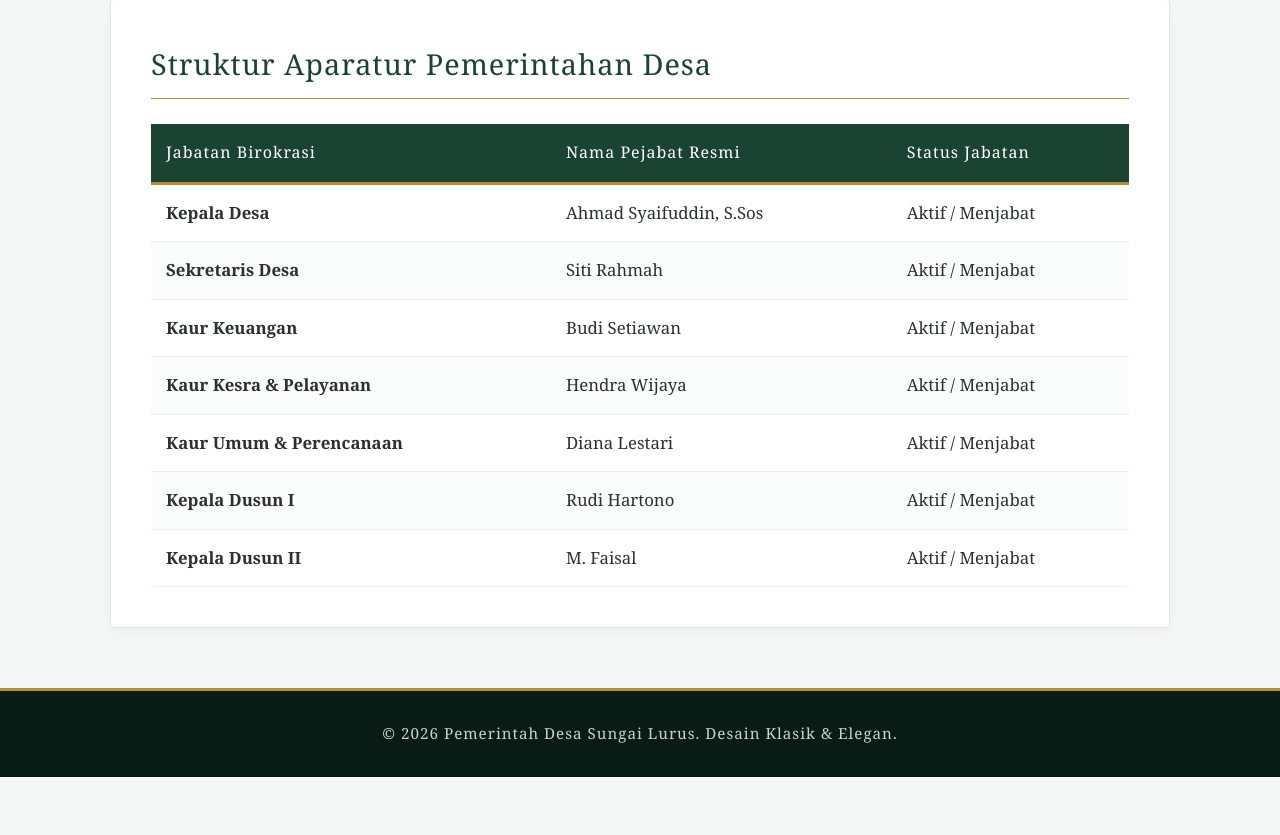
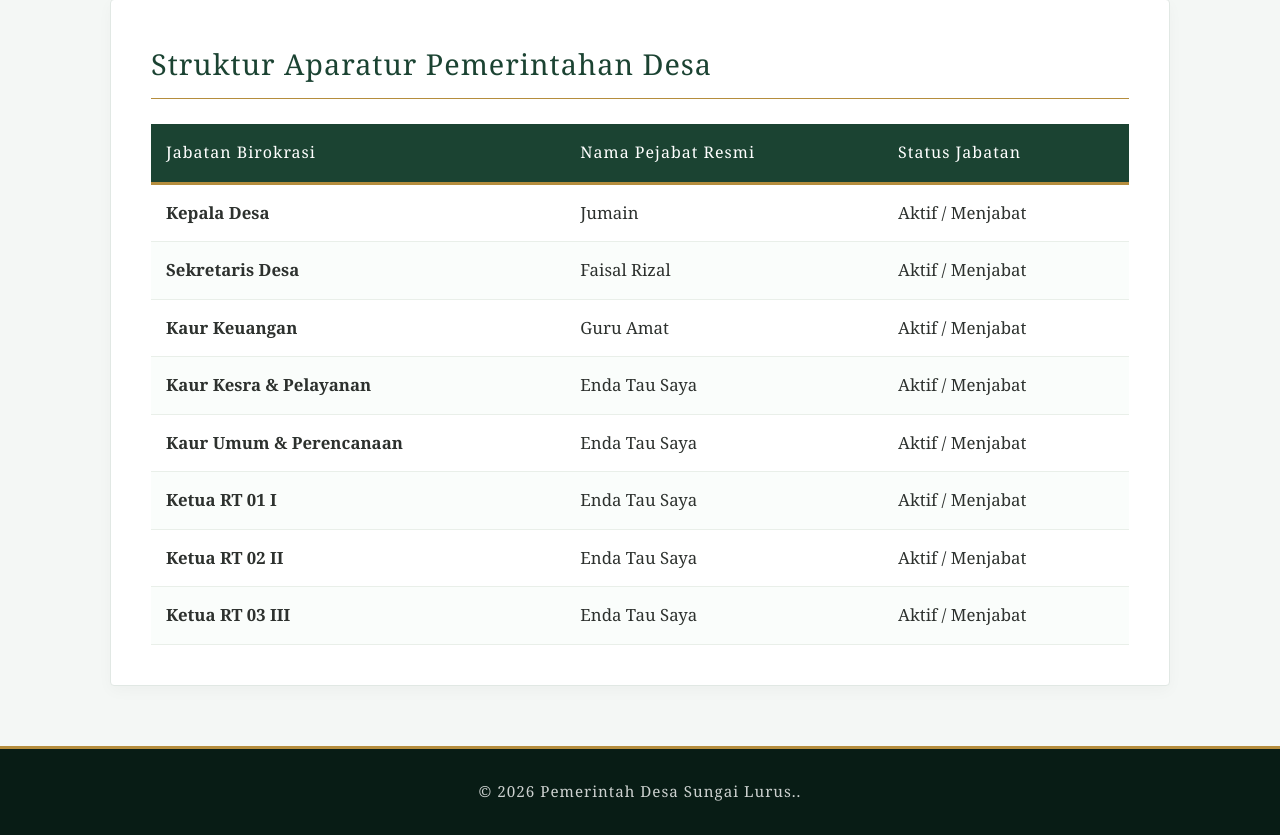
Before and after one commit to sungailurusdesa-coder/Website-Desa-Sungai-Lurus, a plain HTML site: page index.html in a window 1280 px wide. Shown: the part 1242-2077 px from the top of the page. Before the commit the page ends 2019 px from the top, so only its background shows below. Drawn offline with Linux system fonts and the light colour scheme.

Commit message:
Update index.html

```diff
--- a/index.html
+++ b/index.html
@@ -271,37 +271,42 @@
                 <tbody>
                     <tr>
                         <td><strong>Kepala Desa</strong></td>
-                        <td>Ahmad Syaifuddin, S.Sos</td>
+                        <td>Jumain</td>
                         <td>Aktif / Menjabat</td>
                     </tr>
                     <tr>
                         <td><strong>Sekretaris Desa</strong></td>
-                        <td>Siti Rahmah</td>
+                        <td>Faisal Rizal</td>
                         <td>Aktif / Menjabat</td>
                     </tr>
                     <tr>
                         <td><strong>Kaur Keuangan</strong></td>
-                        <td>Budi Setiawan</td>
+                        <td>Guru Amat</td>
                         <td>Aktif / Menjabat</td>
                     </tr>
                     <tr>
                         <td><strong>Kaur Kesra & Pelayanan</strong></td>
-                        <td>Hendra Wijaya</td>
+                        <td>Enda Tau Saya</td>
                         <td>Aktif / Menjabat</td>
                     </tr>
                     <tr>
                         <td><strong>Kaur Umum & Perencanaan</strong></td>
-                        <td>Diana Lestari</td>
+                        <td>Enda Tau Saya</td>
                         <td>Aktif / Menjabat</td>
                     </tr>
                     <tr>
-                        <td><strong>Kepala Dusun I</strong></td>
-                        <td>Rudi Hartono</td>
+                        <td><strong>Ketua RT 01 I</strong></td>
+                        <td>Enda Tau Saya </td>
                         <td>Aktif / Menjabat</td>
                     </tr>
                     <tr>
-                        <td><strong>Kepala Dusun II</strong></td>
-                        <td>M. Faisal</td>
+                        <td><strong>Ketua RT 02 II</strong></td>
+                        <td>Enda Tau Saya </td>
+                        <td>Aktif / Menjabat</td>
+                    </tr>
+                    <tr>
+                        <td><strong>Ketua RT 03 III</strong></td>
+                        <td>Enda Tau Saya </td>
                         <td>Aktif / Menjabat</td>
                     </tr>
                 </tbody>
@@ -311,7 +316,7 @@
     </div>
 
     <footer>
-        <p>&copy; 2026 Pemerintah Desa Sungai Lurus. Desain Klasik & Elegan.</p>
+        <p>&copy; 2026 Pemerintah Desa Sungai Lurus..</p>
     </footer>
 
 </body>
```
